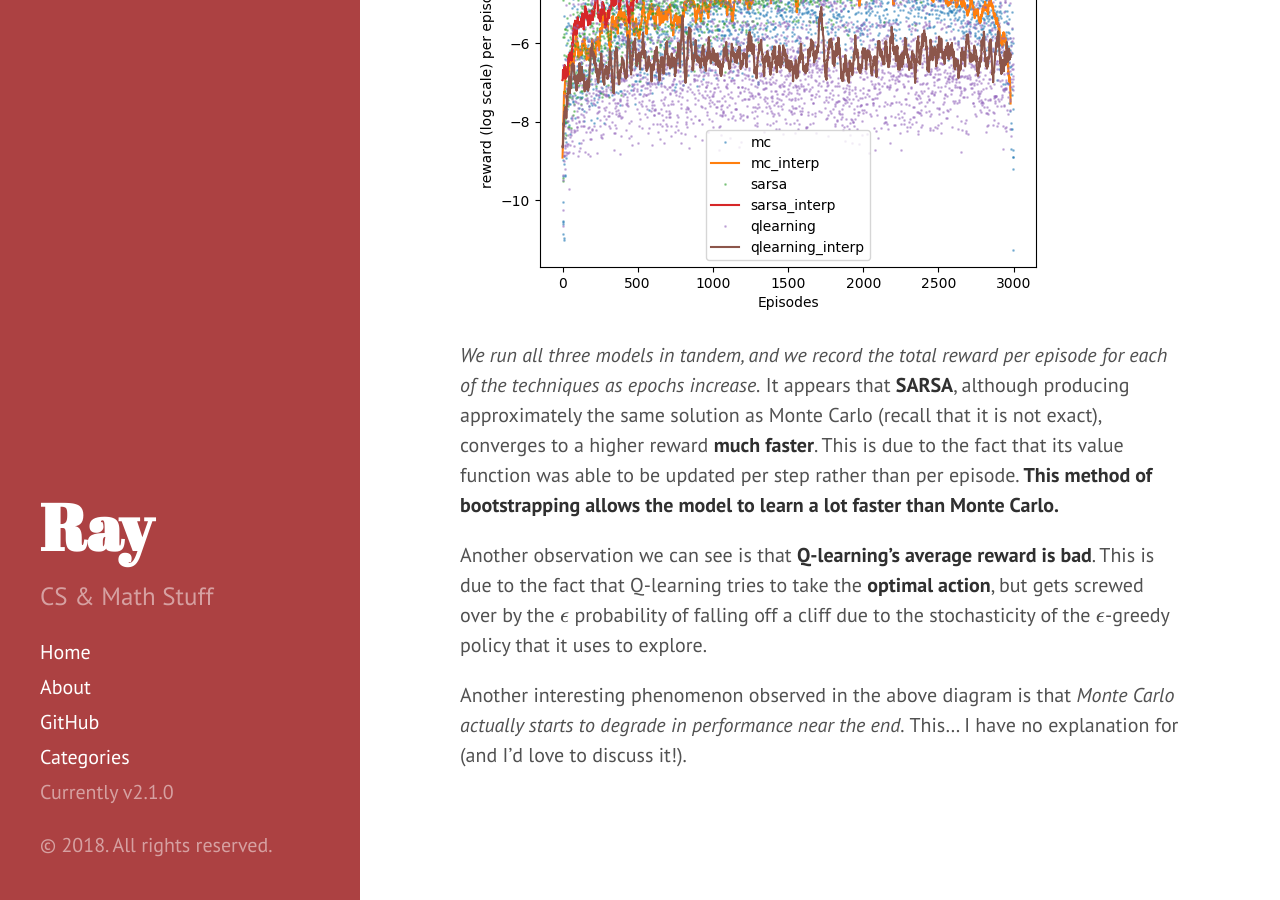
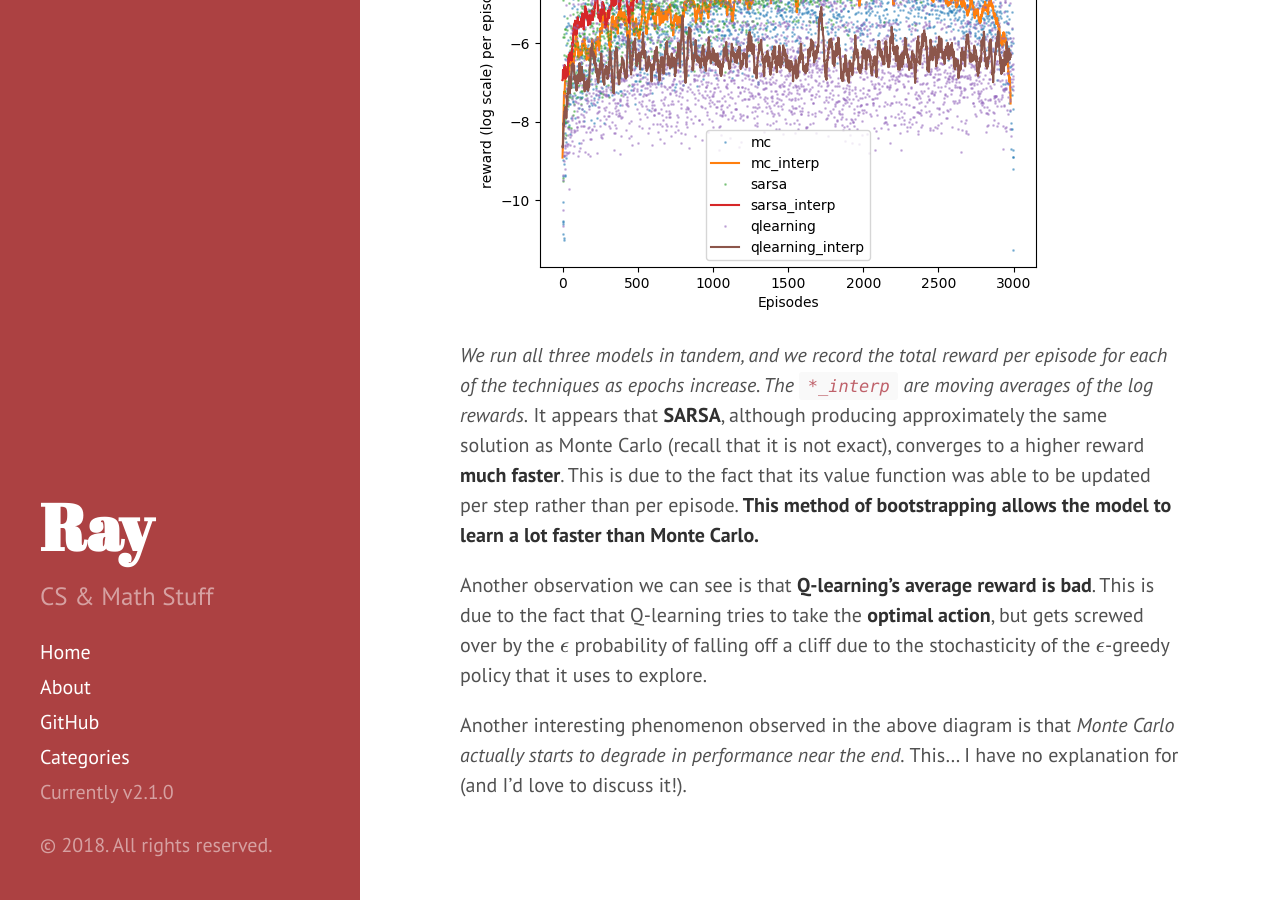
Before and after one commit to OneRaynyDay/oneraynyday.github.io, a Jekyll site: the page built from _posts/2018-09-30-Reinforcement-Learning-TD.md, in a window 1280 px wide and 900 px high, scrolled down 12289 px. Built offline with Jekyll 4.4.1, drawn with Linux system fonts in a browser that asks for light colours; formulas are drawn with MathJax 3.

Commit message:
Updating files

```diff
--- a/_posts/2018-09-30-Reinforcement-Learning-TD.md
+++ b/_posts/2018-09-30-Reinforcement-Learning-TD.md
@@ -348,7 +348,8 @@ In my opinion, Q-learning wins this round.
 ## Learning Curves
 
 ![learningcurves]( {{ site.url }}/assets/cliffwalking_learning_plot.png)
-_We run all three models in tandem, and we record the total reward per episode for each of the techniques as epochs increase._ It appears that **SARSA**, although producing approximately the same solution as Monte Carlo (recall that it is not exact), converges to a higher reward **much faster**. This is due to the fact that its value function was able to be updated per step rather than per episode. **This method of bootstrapping allows the model to learn a lot faster than Monte Carlo.**
+
+_We run all three models in tandem, and we record the total reward per episode for each of the techniques as epochs increase. The `*_interp` are moving averages of the log rewards._ It appears that **SARSA**, although producing approximately the same solution as Monte Carlo (recall that it is not exact), converges to a higher reward **much faster**. This is due to the fact that its value function was able to be updated per step rather than per episode. **This method of bootstrapping allows the model to learn a lot faster than Monte Carlo.**
 
 Another observation we can see is that **Q-learning's average reward is bad**. This is due to the fact that Q-learning tries to take the **optimal action**, but gets screwed over by the $\epsilon$ probability of falling off a cliff due to the stochasticity of the $\epsilon$-greedy policy that it uses to explore.
 
```
